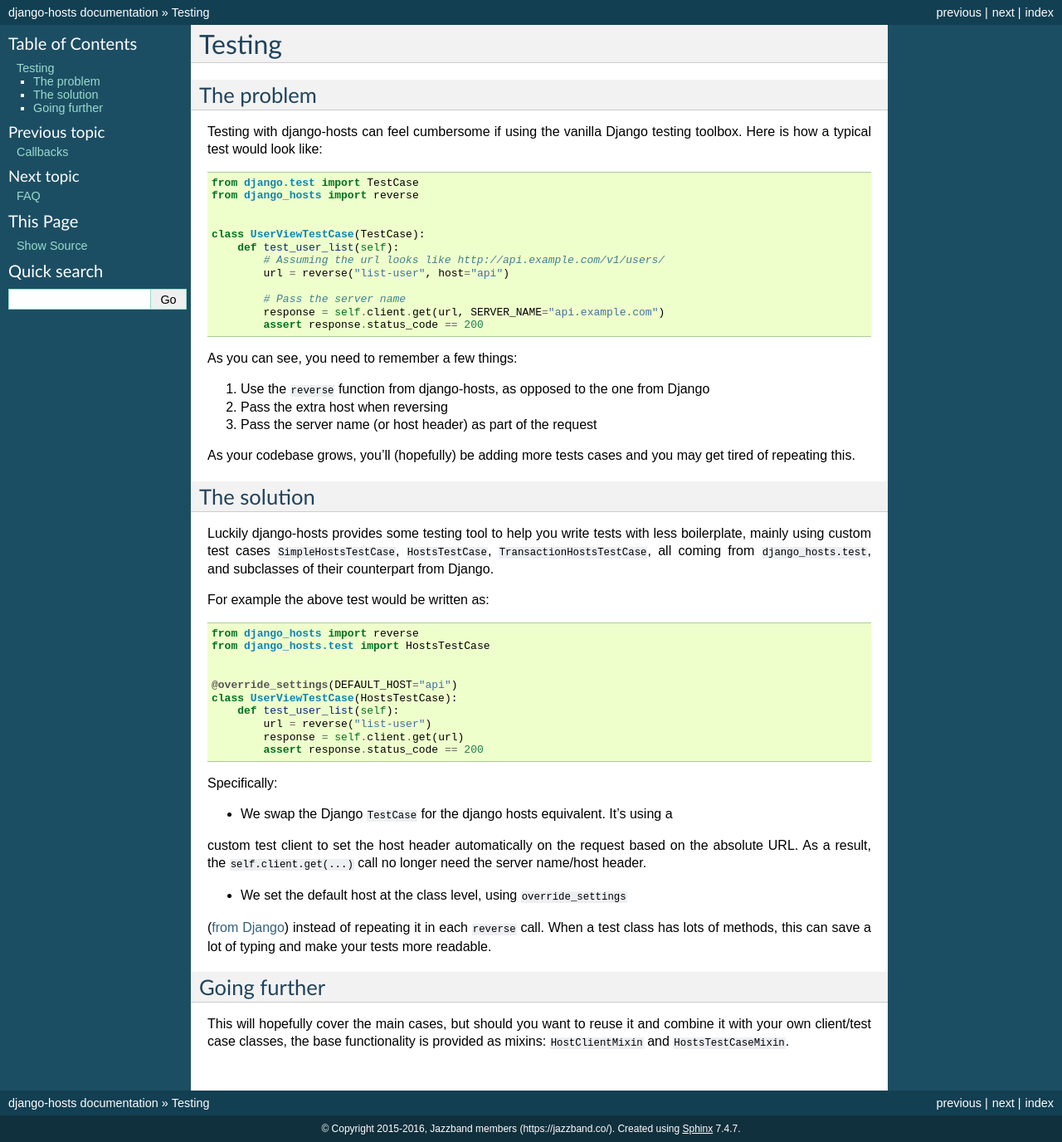
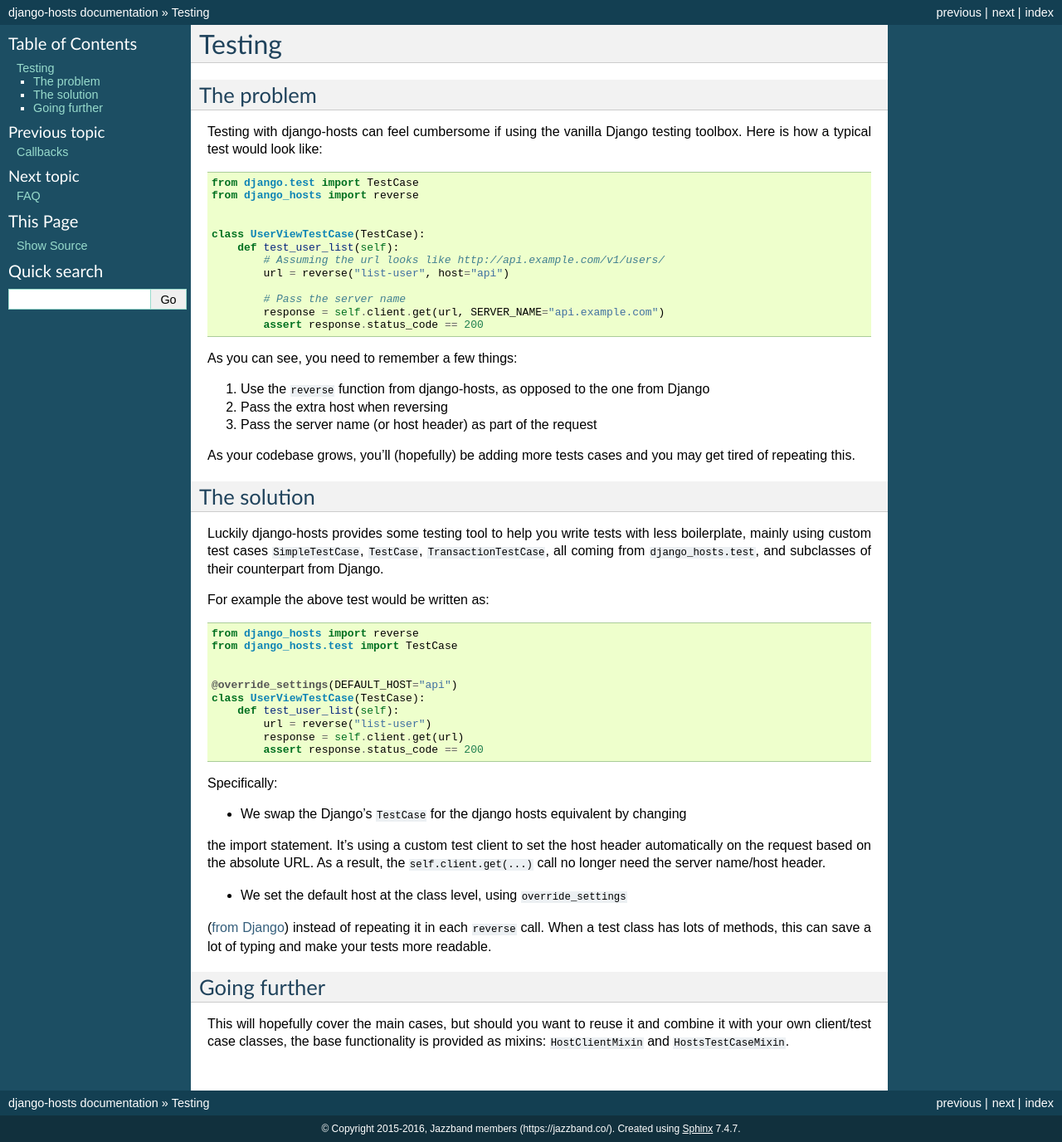
Before and after one commit to jazzband/django-hosts, a Sphinx documentation site: the page built from docs/testing.rst, in a window 1280 px wide. Shown: the whole page at 83% size. Built offline with Sphinx 7.4.7, drawn with Linux system fonts in a browser that asks for light colours; the version number could not be read and is left out.

Commit message:
Rename test cases

```diff
--- a/docs/testing.rst
+++ b/docs/testing.rst
@@ -35,20 +35,20 @@
 ------------
 
 Luckily django-hosts provides some testing tool to help you write tests with
-less boilerplate, mainly using custom test cases ``SimpleHostsTestCase``,
-``HostsTestCase``, ``TransactionHostsTestCase``, all coming from
-``django_hosts.test``, and subclasses of their counterpart from Django.
+less boilerplate, mainly using custom test cases ``SimpleTestCase``,
+``TestCase``, ``TransactionTestCase``, all coming from ``django_hosts.test``,
+and subclasses of their counterpart from Django.
 
 For example the above test would be written as:
 
 .. code-block:: python
 
     from django_hosts import reverse
-    from django_hosts.test import HostsTestCase
+    from django_hosts.test import TestCase
 
 
     @override_settings(DEFAULT_HOST="api")
-    class UserViewTestCase(HostsTestCase):
+    class UserViewTestCase(TestCase):
         def test_user_list(self):
             url = reverse("list-user")
             response = self.client.get(url)
@@ -56,10 +56,10 @@
 
 Specifically:
 
-- We swap the Django ``TestCase`` for the django hosts equivalent. It's using a
-custom test client to set the host header automatically on the request based on
-the absolute URL. As a result, the ``self.client.get(...)`` call no longer need
-the server name/host header.
+- We swap the Django's ``TestCase`` for the django hosts equivalent by changing
+the import statement. It's using a custom test client to set the host header
+automatically on the request based on the absolute URL. As a result, the
+``self.client.get(...)`` call no longer need the server name/host header.
 
 - We set the default host at the class level, using ``override_settings``
 (`from Django <https://docs.djangoproject.com/en/stable/topics/testing/tools/#django.test.override_settings>`_)
```
Also changed, not shown: 2 other files.
